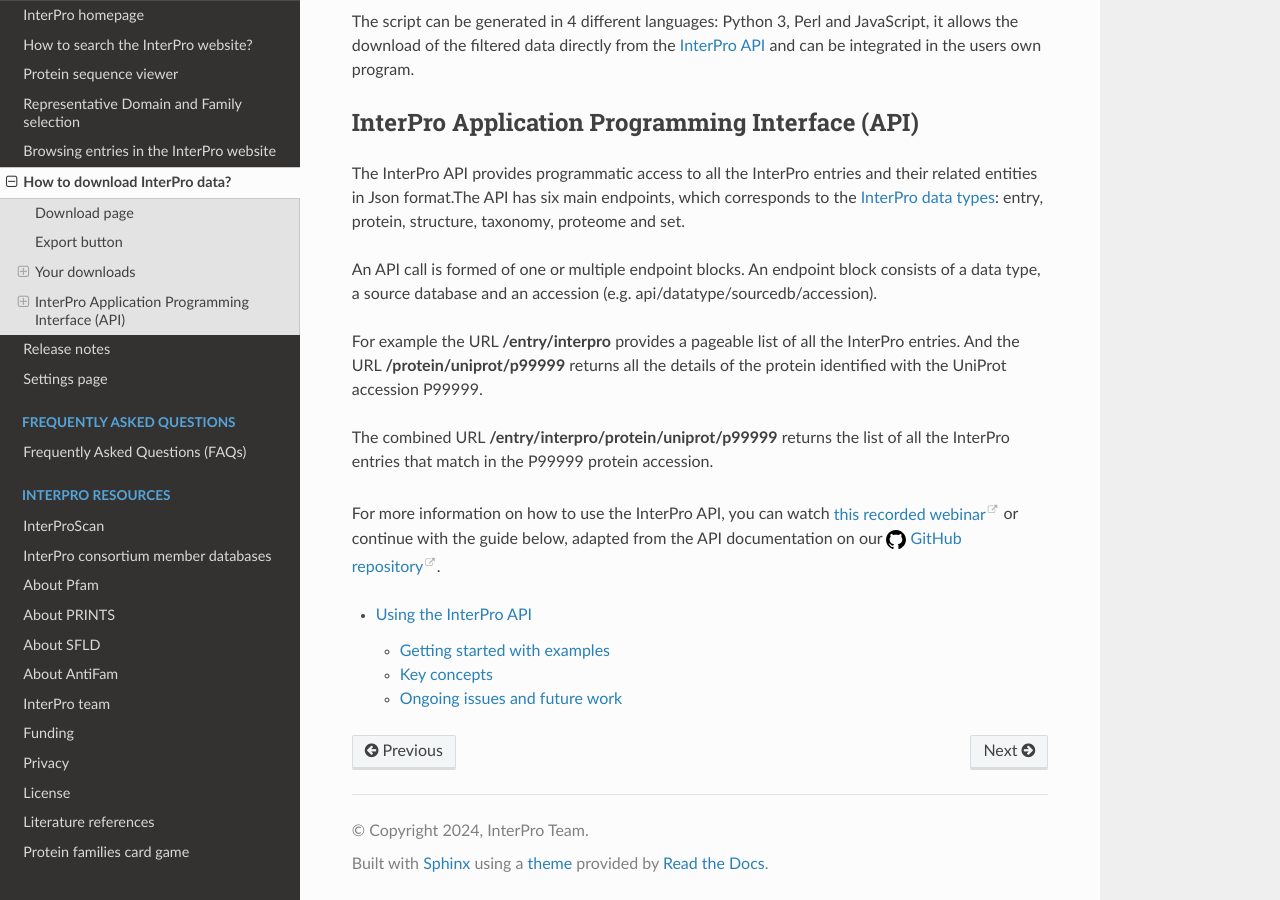
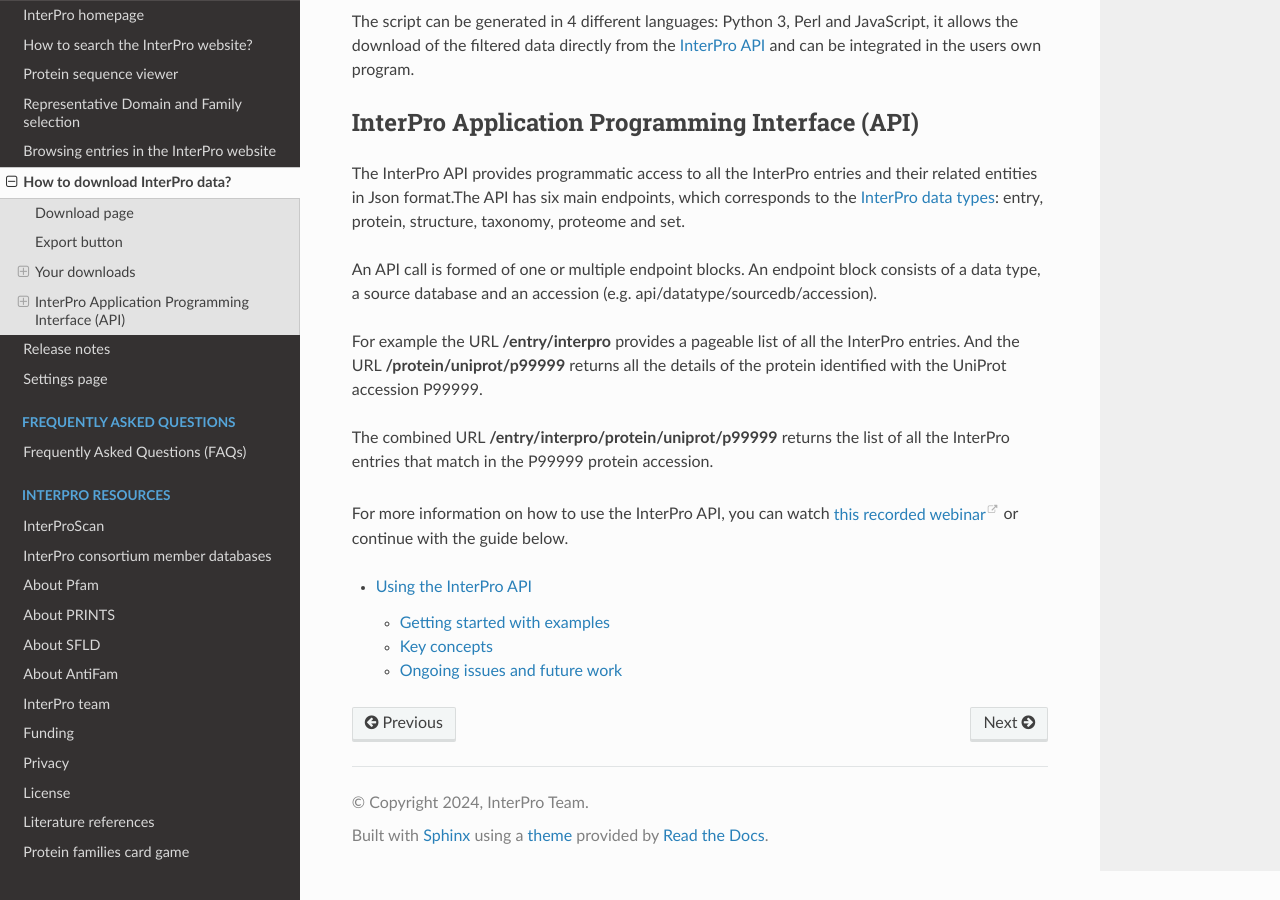
Before and after one commit to ProteinsWebTeam/interpro-docs, a Sphinx documentation site: the page built from docs/download.rst, in a window 1280 px wide and 900 px high, scrolled down 2136 px. Built offline with Sphinx 7.4.7 and the Read the Docs theme 3.1.0, drawn with Linux system fonts in a browser that asks for light colours.

Commit message:
Remote github repo reference

```diff
--- a/docs/download.rst
+++ b/docs/download.rst
@@ -108,8 +108,7 @@ InterPro entries that match in the P99999 protein accession.
 
 For more information on how to use the InterPro API, you can watch `this recorded webinar
 <https://www.ebi.ac.uk/training/online/course/accessing-interpro-programmatically>`_
-or continue with the guide below, adapted from the API documentation on our
-|github| `GitHub repository <https://github.com/ProteinsWebTeam/interpro7-api/tree/master/docs>`_.
+or continue with the guide below.
 
 .. toctree::
    :maxdepth: 2
```
